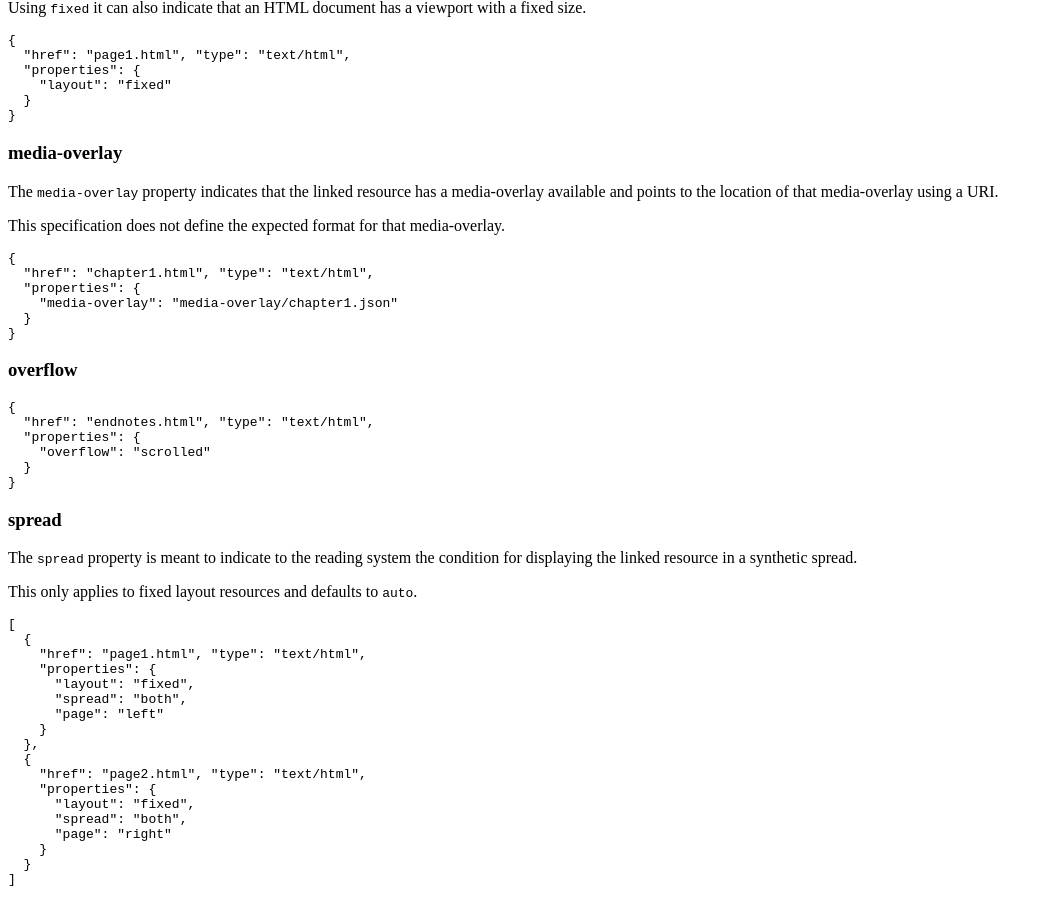
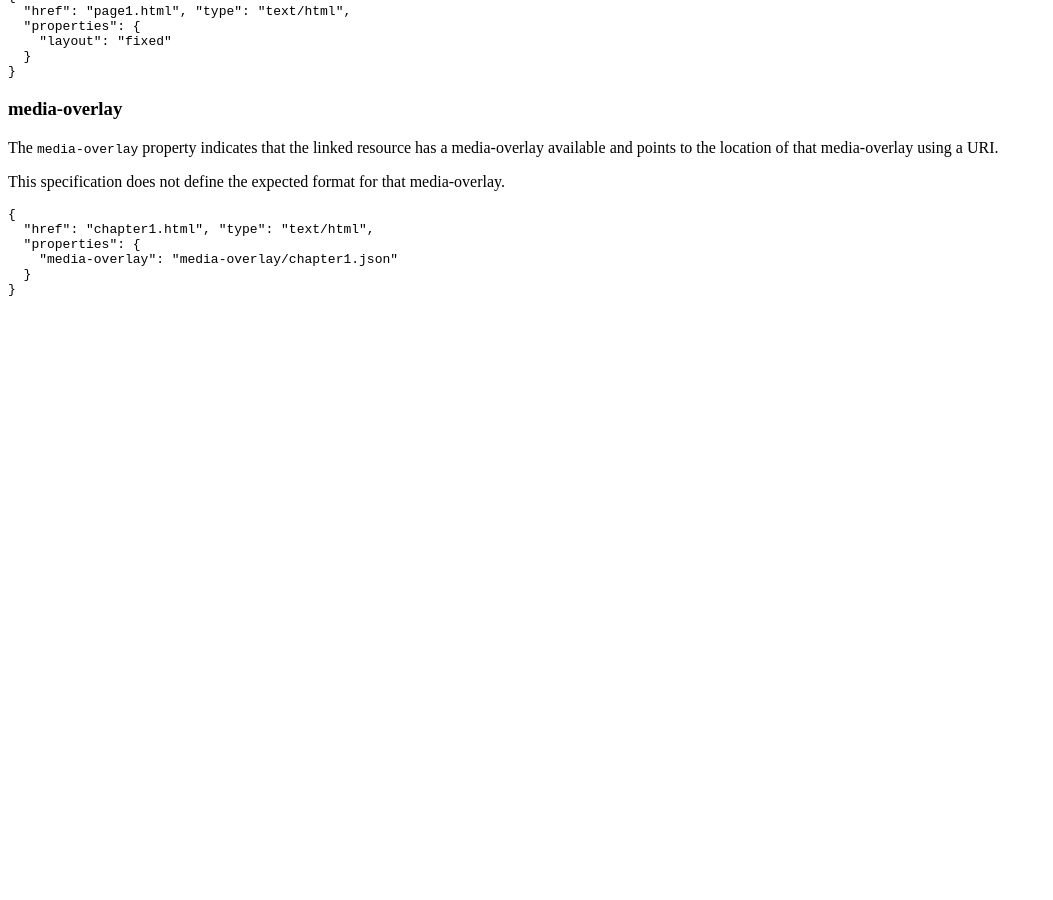
Before and after one commit to readium/webpub-manifest, a Jekyll site: the page built from extensions/epub.md, in a window 1280 px wide and 900 px high, scrolled down 2124 px. Shown: the whole window, without its empty margins (0-1053 px from the left). Built offline with Jekyll 4.4.1, drawn with Linux system fonts in a browser that asks for light colours; our own code applies the rules of GitHub Pages for plain Markdown files; comment, search, counter and statistics services are not loaded; after the commit the page ends 2434 px from its top, so only the background shows below that; some of the changed text lies outside the part shown.

````diff
--- a/extensions/epub.md
+++ b/extensions/epub.md
@@ -32,8 +32,6 @@
 | [encrypted](#encrypted)  | Indicates that a resource is encrypted/obfuscated and provides relevant information for decryption.  | [Encryption Object](#encrypted)  | See the definition for the [Encryption Object](#encrypted) |
 | [layout](#layout)  | Hint about the nature of the layout for the linked resources.  | String  | `fixed` or `reflowable`  |
 | [media-overlay](#media-overlay)  | Location of a media-overlay for the resource referenced in the Link Object.  | URI  | Any valid relative or absolute URI  |
-| [overflow](#overflow)  | Suggested method for handling overflow while displaying the linked resource.  | String  | `auto`, `paginated`, `scrolled` or `scrolled-continuous`  |
-| [spread](#spread)  | Indicates the condition to be met for the linked resource to be rendered within a synthetic spread. | String  | `auto`, `both`, `none` or `landscape`  |
 
 ### contains
 
@@ -138,44 +136,3 @@
   }
 }
 ```
-
-
-### overflow
-
-```
-{
-  "href": "endnotes.html", "type": "text/html",
-  "properties": {
-    "overflow": "scrolled"
-  }
-}
-```
-
-
-### spread
-
-The `spread` property is meant to indicate to the reading system the condition for displaying the linked resource in a synthetic spread.
-
-This only applies to fixed layout resources and defaults to `auto`.
-
-
-```
-[
-  {
-    "href": "page1.html", "type": "text/html",
-    "properties": {
-      "layout": "fixed",
-      "spread": "both",
-      "page": "left"
-    }
-  },
-  {
-    "href": "page2.html", "type": "text/html",
-    "properties": {
-      "layout": "fixed",
-      "spread": "both",
-      "page": "right"
-    }
-  }
-]
-```
````
Also changed, not shown: README.md (+32 -32 lines), extensions/audiobook.md (+1 -1 lines), extensions/divina.md (+11 -11 lines).
